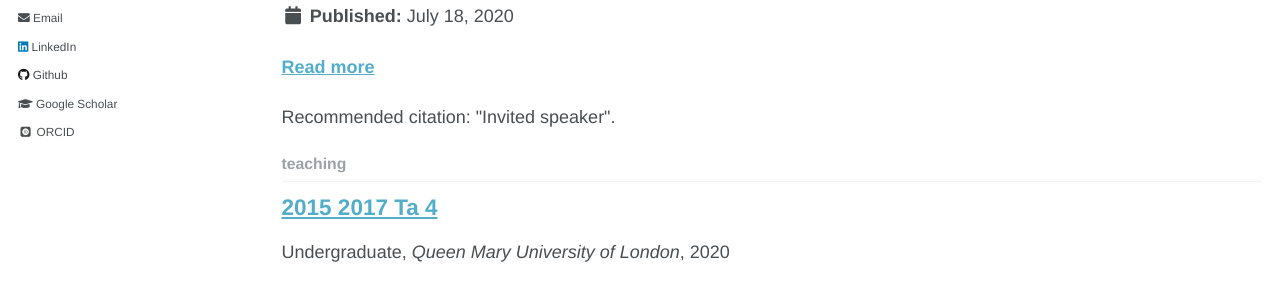
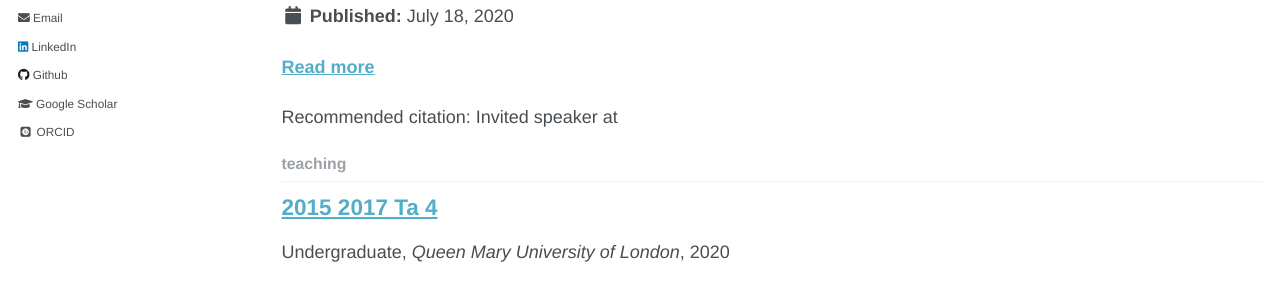
Before and after one commit to wil-j-wil/wil-j-wil2.github.io, a Jekyll site: the page built from _pages/collection-archive.html, in a window 1280 px wide and 900 px high, scrolled down 2862 px. Shown: the part 363-656 px from the top of the window. Built offline with Jekyll 4.4.1, drawn with Linux system fonts in a browser that asks for light colours; some web fonts are replaced.

Commit message:
bug link

```diff
--- a/_talks/2020-talk-6.md
+++ b/_talks/2020-talk-6.md
@@ -7,5 +7,5 @@ date: 2020-07-18
 year: 2020
 location: "Virtual Conference"
 venue_url: "https://sites.google.com/view/ml4md2020/home"
-citation: '&quot;Invited speaker&quot;.'
+citation: 'Invited speaker at'
 ---
```
Also changed, not shown: _publications/2020-04-23-paper-title-number-2.md (+1 -1 lines).
